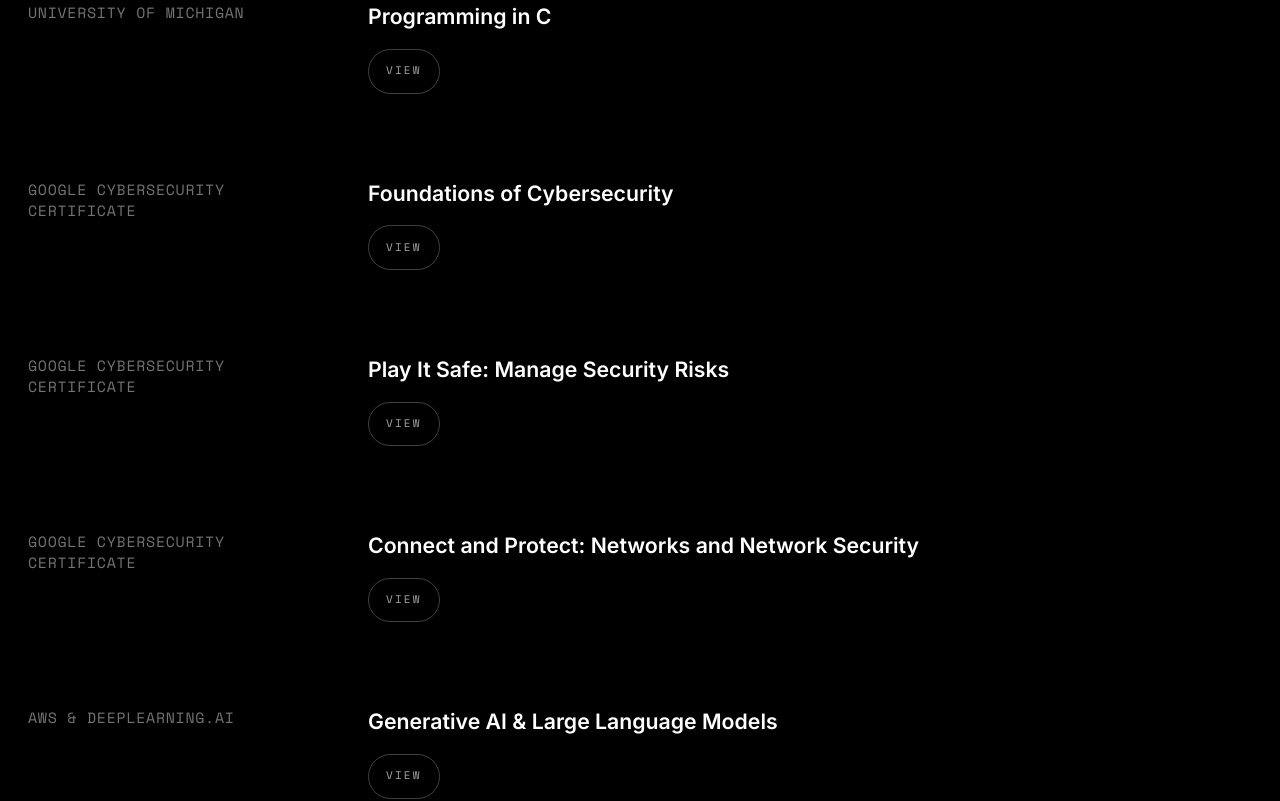
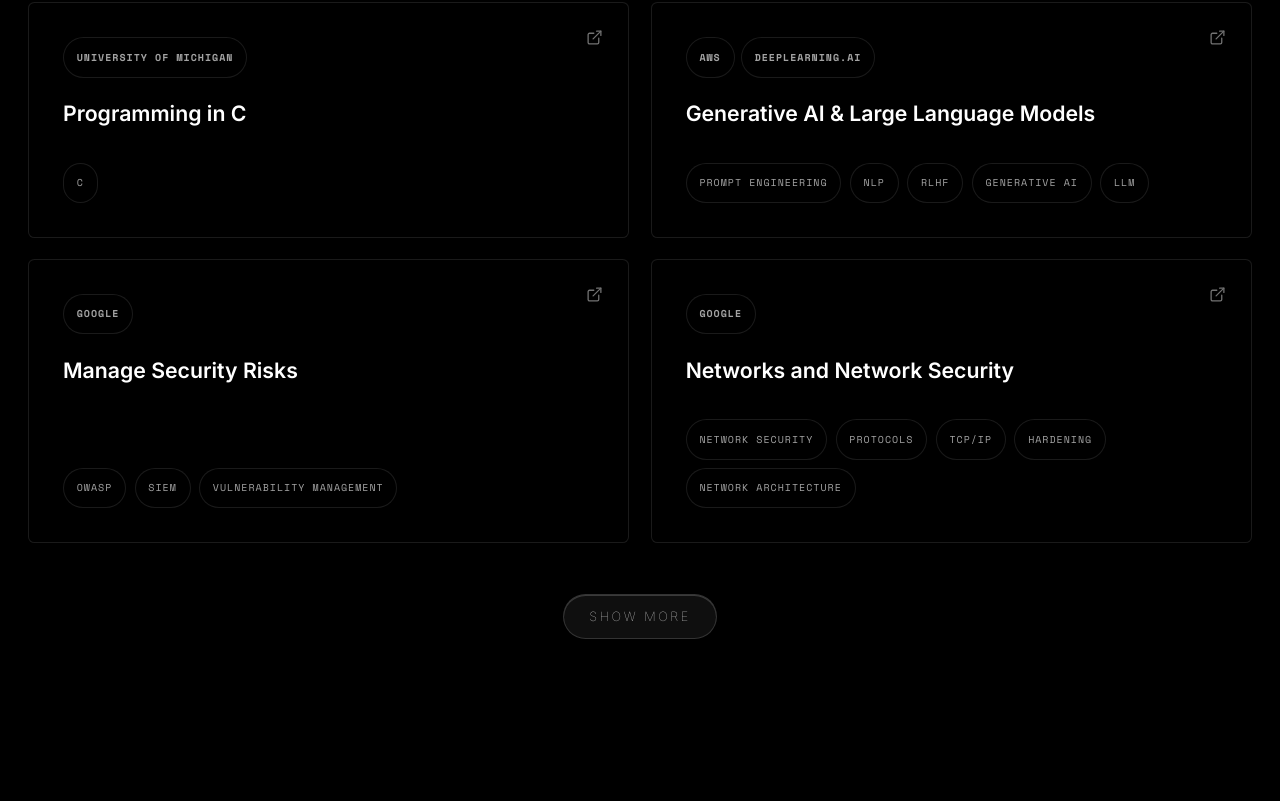
Before and after one commit to tanishmisra9/portfolio, a Next.js app: page / in a window 1280 px wide. Shown: the part 4360-5161 px from the top of the page. Built offline with nearby package versions, Linux system fonts and the light colour scheme; a web font is replaced by a local one.

Commit message:
Redesign certification card to model Projects; add content and polish

```diff
--- a/components/sections/projects-section.tsx
+++ b/components/sections/projects-section.tsx
@@ -16,7 +16,7 @@ function ProjectCard({ project }: { project: ProjectEntry }) {
   return (
     <article className="relative flex h-full min-h-[15.5rem] flex-col rounded-md border border-white/10 bg-black/40 backdrop-blur-md p-8 font-sans transition-colors duration-200 hover:border-neutral-400 sm:min-h-[16.75rem]">
       {pillLabel ? (
-        <span className="inline-flex self-start rounded-full border border-white/10 bg-black/40 px-3 py-1 font-mono text-[10px] font-semibold tracking-widest text-neutral-400">
+        <span className="inline-flex self-start rounded-full border border-white/10 bg-black/40 px-3 py-1 font-mono text-[10px] font-semibold uppercase tracking-widest text-neutral-400">
           {pillLabel}
         </span>
       ) : null}
--- a/components/sections/skills-section.tsx
+++ b/components/sections/skills-section.tsx
@@ -1,12 +1,73 @@
+"use client";
+
+import { useState } from 'react';
+import { AnimatePresence, motion, useReducedMotion } from 'framer-motion';
 import { ScrollReveal } from '@/components/scroll-reveal';
 import type { CertificationEntry, SkillCategory } from '@/types/content';
+import { ExternalLink } from 'lucide-react';
 
 type Props = {
   skills: SkillCategory[];
   certifications: CertificationEntry[];
 };
 
+const EASE: [number, number, number, number] = [0.16, 1, 0.3, 1];
+const CERT_VISIBLE_COUNT = 4;
+
+function CertCard({ cert }: { cert: CertificationEntry }) {
+  const pills = cert.pills ?? [];
+  const skills = cert.skills ?? [];
+  const hasPills = pills.length > 0;
+  return (
+    <article className="relative flex h-full min-h-[12rem] flex-col rounded-md border border-white/10 bg-black/40 backdrop-blur-md p-8 font-sans transition-colors duration-200 hover:border-neutral-400 sm:min-h-[13.5rem]">
+      {hasPills && (
+        <div className="flex flex-wrap gap-1.5">
+          {pills.map((pill) => (
+            <span
+              key={pill}
+              className="inline-flex rounded-full border border-white/10 bg-black/40 px-3 py-1 font-mono text-[10px] font-semibold uppercase tracking-widest text-neutral-400 select-none"
+            >
+              {pill}
+            </span>
+          ))}
+        </div>
+      )}
+      <a
+        href={cert.credentialUrl}
+        target="_blank"
+        rel="noopener noreferrer"
+        className="absolute right-6 top-6 text-neutral-500 transition-colors hover:text-white"
+        aria-label={`View credential for ${cert.title}`}
+      >
+        <ExternalLink className="h-4 w-4" strokeWidth={1.8} />
+      </a>
+      <h4 className={`${hasPills ? 'mt-5 ' : ''}pr-10 font-display text-xl font-semibold text-white`}>
+        {cert.title}
+      </h4>
+      {skills.length > 0 && (
+        <ul className="mt-auto flex flex-wrap gap-2 pt-8 font-mono text-[10px] uppercase tracking-widest">
+          {skills.map((skill) => (
+            <li
+              key={skill}
+              className="rounded-full border border-white/10 bg-black/40 backdrop-blur-md px-3 py-1 text-neutral-400 select-none cursor-default"
+            >
+              {skill}
+            </li>
+          ))}
+        </ul>
+      )}
+    </article>
+  );
+}
+
 export function SkillsSection({ skills, certifications }: Props) {
+  const [certExpanded, setCertExpanded] = useState(false);
+  const reducedMotion = useReducedMotion();
+
+  const visibleCerts = certifications.slice(0, CERT_VISIBLE_COUNT);
+  const hiddenCerts = certifications.slice(CERT_VISIBLE_COUNT);
+  const hasMoreCerts = hiddenCerts.length > 0;
+
   return (
     <section
       id="skills"
@@ -41,36 +102,70 @@ export function SkillsSection({ skills, certifications }: Props) {
         </div>
 
         <section id="certifications" className="mt-10 scroll-mt-20 md:mt-24">
-          <div className="flex flex-col gap-10 md:gap-12">
             <ScrollReveal variant="fade">
               <h3 className="select-none font-display text-[8.8vw] font-extrabold uppercase leading-none tracking-tighter text-neutral-800">
                 Certifications
               </h3>
             </ScrollReveal>
-            <div className="flex flex-col gap-16 md:gap-20">
-              {certifications.map((cert) => (
-                <ScrollReveal key={cert.id}>
-                  <div className="grid gap-4 md:grid-cols-[25%_1fr] md:gap-8">
-                    <span className="font-mono text-sm uppercase tracking-wider text-neutral-500">
-                      {cert.issuer}
-                    </span>
-                    <div>
-                      <p className="font-display text-xl font-semibold text-white">{cert.title}</p>
-                      <a
-                        href={cert.credentialUrl}
-                        target="_blank"
-                        rel="noopener noreferrer"
-                        aria-label={`View credentials for ${cert.title}`}
-                        className="mt-4 inline-flex rounded-full border border-neutral-700 bg-transparent px-4 py-1.5 font-mono text-[11px] font-normal uppercase tracking-[0.2em] text-neutral-400 transition-colors hover:border-neutral-500 hover:text-white"
-                      >
-                        View
-                      </a>
-                    </div>
-                  </div>
+
+            {/* First 4 certs */}
+            <div className="mt-10 grid gap-5 sm:grid-cols-2 md:mt-12">
+              {visibleCerts.map((cert) => (
+                <ScrollReveal key={cert.id} className="h-full">
+                  <CertCard cert={cert} />
                 </ScrollReveal>
               ))}
             </div>
-          </div>
+
+            {/* Height-animated shell — not a flex child, so no gap snap on removal */}
+            <AnimatePresence initial={false}>
+              {certExpanded && (
+                <motion.div
+                  key="extra-certs"
+                  initial={{ height: 0 }}
+                  animate={{ height: 'auto' }}
+                  exit={{ height: 0 }}
+                  style={{ overflow: 'hidden' }}
+                  transition={reducedMotion ? { duration: 0 } : { duration: 0.6, ease: EASE }}
+                >
+                  <div className="mt-5 grid gap-5 sm:grid-cols-2">
+                    {hiddenCerts.map((cert, i) => (
+                      <motion.div
+                        key={cert.id}
+                        className="h-full"
+                        initial={reducedMotion ? false : { opacity: 0, filter: 'blur(10px)' }}
+                        animate={reducedMotion ? {} : { opacity: 1, filter: 'blur(0px)' }}
+                        exit={reducedMotion ? {} : { opacity: 0, filter: 'blur(10px)' }}
+                        transition={{ duration: 0.45, ease: EASE, delay: i * 0.06 }}
+                      >
+                        <CertCard cert={cert} />
+                      </motion.div>
+                    ))}
+                  </div>
+                </motion.div>
+              )}
+            </AnimatePresence>
+
+            {/* Show more / Show less button */}
+            {hasMoreCerts && (
+              <div className="mt-10 flex justify-center md:mt-12">
+                <button
+                  onClick={() => setCertExpanded((v) => !v)}
+                  aria-expanded={certExpanded}
+                  className="group relative inline-flex items-center justify-center rounded-full border border-white/15 bg-white/[0.06] px-6 py-3 font-sans text-xs uppercase tracking-[0.2em] text-neutral-200 shadow-[inset_0_1px_0_0_rgba(255,255,255,0.18),0_10px_30px_-12px_rgba(0,0,0,0.6)] backdrop-blur-xl transition-[border-color,background-color,transform] duration-300 hover:-translate-y-[1px] hover:border-white/30 hover:bg-white/[0.1] focus-visible:outline-none focus-visible:ring-2 focus-visible:ring-white/30"
+                >
+                  <span
+                    aria-hidden
+                    className="pointer-events-none absolute inset-0 rounded-full opacity-0 transition-opacity duration-300 group-hover:opacity-100"
+                    style={{
+                      background:
+                        'radial-gradient(ellipse 80% 50% at 50% 0%, rgba(255,255,255,0.13) 0%, transparent 70%)',
+                    }}
+                  />
+                  <span className="relative">{certExpanded ? 'Show less' : 'Show more'}</span>
+                </button>
+              </div>
+            )}
         </section>
       </div>
     </section>
--- a/data/portfolio.ts
+++ b/data/portfolio.ts
@@ -156,6 +156,35 @@ export const portfolio: PortfolioContent = {
       title: 'Programming in C',
       credentialUrl:
         'https://www.coursera.org/account/accomplishments/verify/8O423G7AHCWV',
+      pills: ['university of michigan'],
+      skills: ['C'],
+    },
+    {
+      id: 'cert-aws-dlai',
+      issuer: 'AWS & DeepLearning.AI',
+      title: 'Generative AI & Large Language Models',
+      credentialUrl:
+        'https://www.coursera.org/account/accomplishments/verify/1R7ECY5UIWVV',
+      pills: ['aws', 'deeplearning.ai'],
+      skills: ['Prompt Engineering', 'NLP', 'RLHF', 'Generative AI', 'LLM'],
+    },
+    {
+      id: 'cert-google-cyber-risks',
+      issuer: 'Google Cybersecurity Certificate',
+      title: 'Manage Security Risks',
+      credentialUrl:
+        'https://www.coursera.org/account/accomplishments/verify/SR4FKRAQKNEQ',
+      pills: ['google'],
+      skills: ['OWASP', 'SIEM', 'Vulnerability Management'],
+    },
+    {
+      id: 'cert-google-cyber-networks',
+      issuer: 'Google Cybersecurity Certificate',
+      title: 'Networks and Network Security',
+      credentialUrl:
+        'https://www.coursera.org/account/accomplishments/verify/WVO8VIFCW4UH',
+      pills: ['google'],
+      skills: ['Network Security', 'Protocols', 'TCP/IP', 'Hardening', 'Network Architecture'],
     },
     {
       id: 'cert-google-cyber-foundations',
@@ -163,33 +192,16 @@ export const portfolio: PortfolioContent = {
       title: 'Foundations of Cybersecurity',
       credentialUrl:
         'https://www.coursera.org/account/accomplishments/verify/HUNYVIPGYIO0',
-    },
-    {
-      id: 'cert-google-cyber-risks',
-      issuer: 'Google Cybersecurity Certificate',
-      title: 'Play It Safe: Manage Security Risks',
-      credentialUrl:
-        'https://www.coursera.org/account/accomplishments/verify/SR4FKRAQKNEQ',
-    },
-    {
-      id: 'cert-google-cyber-networks',
-      issuer: 'Google Cybersecurity Certificate',
-      title: 'Connect and Protect: Networks and Network Security',
-      credentialUrl:
-        'https://www.coursera.org/account/accomplishments/verify/WVO8VIFCW4UH',
-    },
-    {
-      id: 'cert-aws-dlai',
-      issuer: 'AWS & DeepLearning.AI',
-      title: 'Generative AI & Large Language Models',
-      credentialUrl:
-        'https://www.coursera.org/account/accomplishments/verify/1R7ECY5UIWVV',
+      pills: ['google'],
+      skills: ['Security Controls', 'SIEM', 'Incident Response'],
     },
     {
       id: 'cert-certiport-java',
       issuer: 'Certiport',
       title: 'IT Specialist in Java',
       credentialUrl: 'https://www.credly.com/users/tanish-misra/badges#credly',
+      pills: ['certiport'],
+      skills: ['Java'],
     },
   ],
   projects: [
@@ -200,7 +212,7 @@ export const portfolio: PortfolioContent = {
         'Deployed an all-in-one Choroideremia research intelligence hub, aggregating trials and publications, with a natural language querying interface for patients to receive truthful responses.',
       techStack: ['PostgreSQL', 'pgvector', 'RAG', 'React'],
       githubUrl: 'https://github.com/tanishmisra9/candle',
-      pill: 'in progress',
+      pill: 'in-progress',
     },
     {
       id: 'project-01',
@@ -227,7 +239,7 @@ export const portfolio: PortfolioContent = {
         'Deployed personal website, leaning into dark mode and minimalistic themes.',
       techStack: ['Next.js', 'React', 'TypeScript', 'Tailwind CSS', 'Framer Motion'],
       githubUrl: 'https://github.com/tanishmisra9/portfolio',
-      pill: 'project',
+      pill: 'website',
     },
     {
       id: 'project-securify',
@@ -245,7 +257,7 @@ export const portfolio: PortfolioContent = {
         'Tailwind CSS',
       ],
       githubUrl: 'https://github.com/tanishmisra9/security',
-      pill: 'project',
+      pill: 'algofest 2026',
     },
     {
       id: 'project-04',
@@ -254,7 +266,7 @@ export const portfolio: PortfolioContent = {
         'spaCy Transformer NER pipeline trained on 1M+ synthetic records.',
       techStack: ['Python', 'spaCy', 'PyTorch'],
       githubUrl: 'https://github.com/tanishmisra9/pii-transformer',
-      pill: 'project',
+      pill: 'internship project',
     },
     {
       id: 'project-tokenwise',
@@ -272,7 +284,7 @@ export const portfolio: PortfolioContent = {
         'Railway',
       ],
       githubUrl: 'https://github.com/tanishmisra9/tokenwise',
-      pill: 'project',
+      pill: 'global fusion 2026',
     },
     {
       id: 'project-03',
--- a/types/content.ts
+++ b/types/content.ts
@@ -34,9 +34,14 @@ export type SkillCategory = {
 
 export type CertificationEntry = {
   id: string;
+  /** Kept for aria-labels; not displayed directly. */
   issuer: string;
   title: string;
   credentialUrl: string;
+  /** Top-left label(s); one or more pills. */
+  pills?: string[];
+  /** Bottom tag row, like techStack in projects. */
+  skills?: string[];
 };
 
 export type SocialLink = {
```
